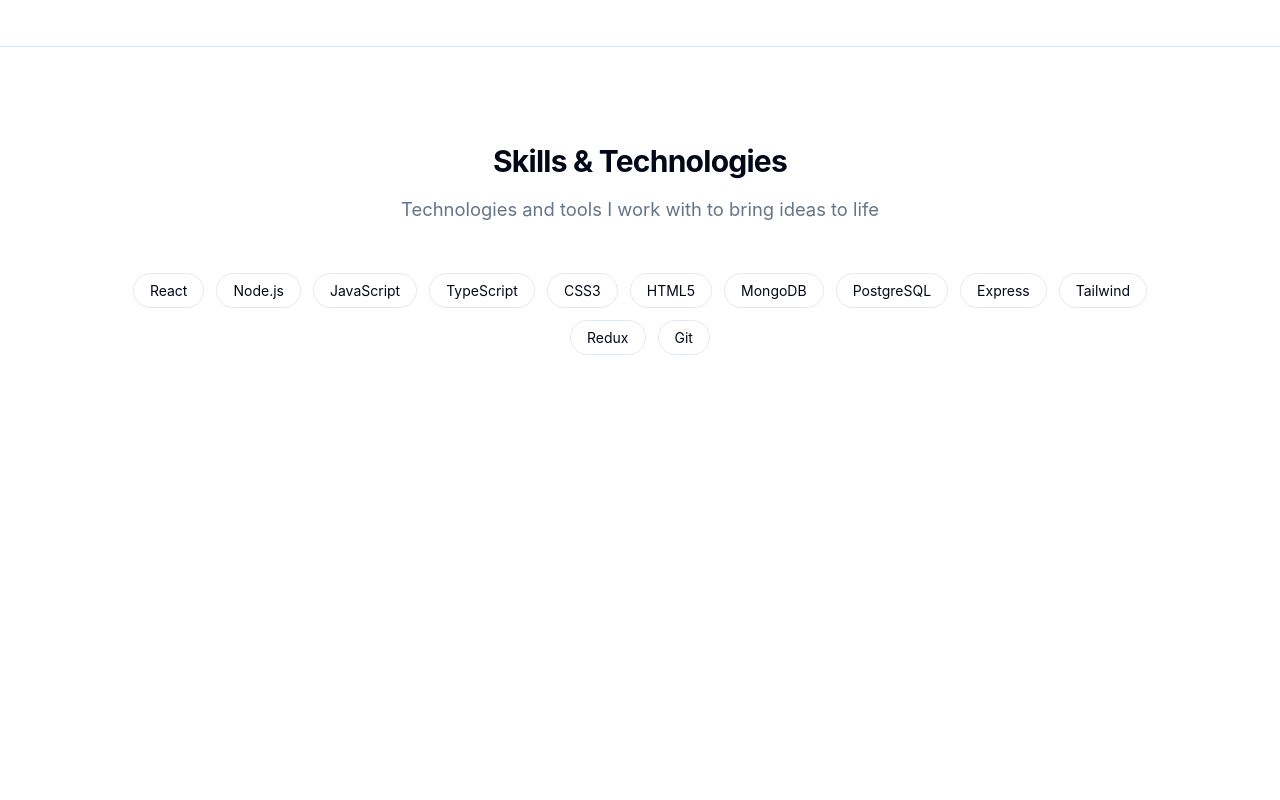
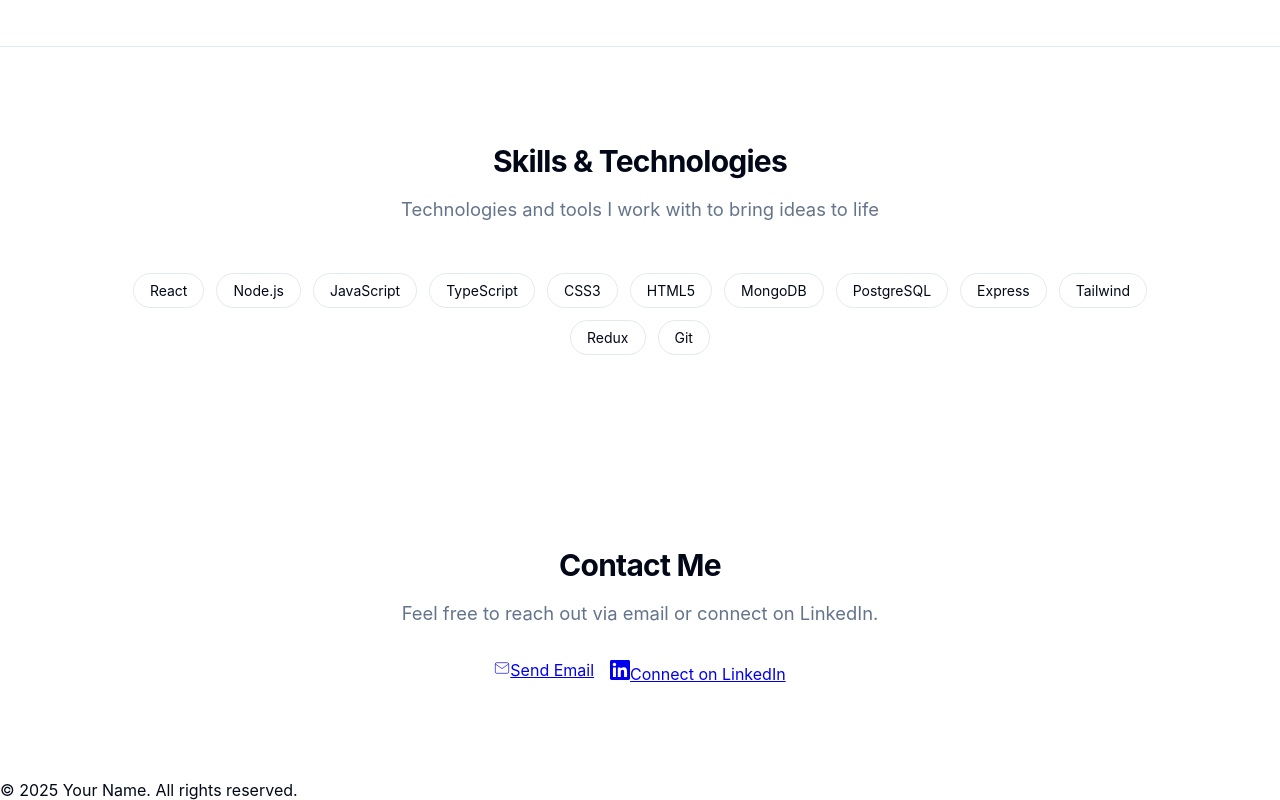
Before and after one commit to cheesexuanyang/my-portfolio, a React (Vite) app: page / in a window 1280 px wide. Shown: the part 2219-3019 px from the top of the page. Before the commit the page ends 2670 px from the top, so only its background shows below. Built offline with nearby package versions, Linux system fonts and the light colour scheme.

Commit message:
contacts

```diff
--- a/src/App.jsx
+++ b/src/App.jsx
@@ -25,6 +25,12 @@ function App() {
       <section className="skills">
         <Skills />
       </section>
+      <section className="contact">
+        <Contact />
+      </section>
+      <footer className="footer">
+        <p>&copy; {new Date().getFullYear()} Your Name. All rights reserved.</p>
+      </footer>
     </div>
   );
 }
--- a/src/components/portfolio/contacts/contacts.jsx
+++ b/src/components/portfolio/contacts/contacts.jsx
@@ -1,5 +1,14 @@
 import React from 'react';
 import './Contacts.css';
+import Button from '../../utils/button.jsx';
+import { LinkedinIcon, MailIcon } from '../../utils/icon.jsx';
+
+const contactInfo = {
+  title: "Contact Me",
+  subtitle: "Feel free to reach out via email or connect on LinkedIn.",
+  email: "cheexuanyang@email.com",
+  linkedin: "https://linkedin.com/in/cheexuanyang"
+};
 
 const Contact = () => {
   return (
@@ -17,7 +26,7 @@ const Contact = () => {
             href={`mailto:${contactInfo.email}`}
             className="contact-btn"
           >
-            <Icons.Mail className="mr-2" />
+            <MailIcon className="mr-2" />
             Send Email
           </Button>
           <Button
@@ -28,7 +37,7 @@ const Contact = () => {
             target="_blank"
             rel="noopener noreferrer"
           >
-            <Icons.Linkedin className="mr-2" />
+            <LinkedinIcon className="mr-2" />
             Connect on LinkedIn
           </Button>
         </div>
--- /dev/null
+++ b/src/components/utils/button.jsx
@@ -0,0 +1,44 @@
+import React from 'react';
+
+const Button = ({
+  children,
+  className = '',
+  variant = 'default',
+  size = 'default',
+  onClick,
+  href,
+  ...props
+}) => {
+  const baseClasses = 'inline-flex items-center justify-center rounded-md font-medium transition-colors focus-visible:outline-none focus-visible:ring-2 focus-visible:ring-ring disabled:pointer-events-none disabled:opacity-50';
+
+  const variants = {
+    default: 'bg-primary text-primary-foreground hover:bg-primary/90',
+    outline: 'border border-input bg-background hover:bg-accent hover:text-accent-foreground',
+    ghost: 'hover:bg-accent hover:text-accent-foreground',
+  };
+
+  const sizes = {
+    default: 'h-10 px-4 py-2',
+    sm: 'h-9 rounded-md px-3',
+    lg: 'h-11 rounded-md px-8',
+    icon: 'h-10 w-10',
+  };
+
+  const classes = `${baseClasses} ${variants[variant]} ${sizes[size]} ${className}`;
+
+  if (href) {
+    return (
+      <a href={href} className={classes} {...props}>
+        {children}
+      </a>
+    );
+  }
+
+  return (
+    <button className={classes} onClick={onClick} {...props}>
+      {children}
+    </button>
+  );
+};
+
+export default Button;
```
